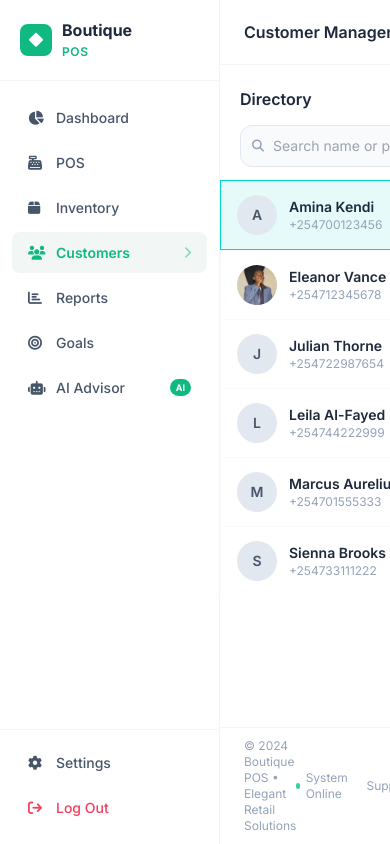
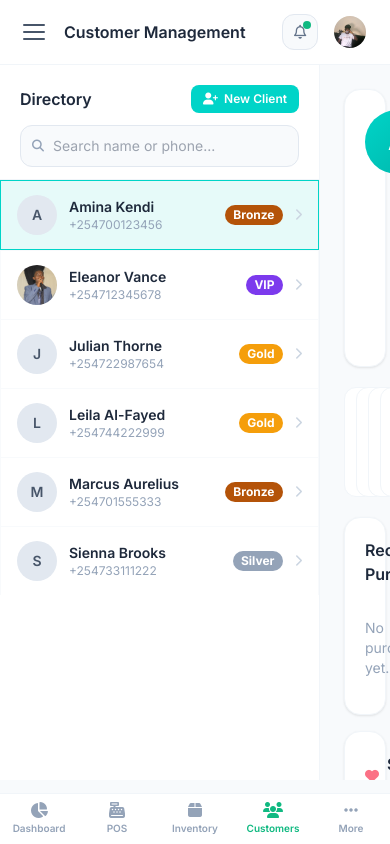
Before and after one commit to Mukungiisaac/Boutique, a Flask app: page /customers in a window 390 px wide. Run offline with Flask 3, Linux system fonts and the light colour scheme; a user stored in the database is signed in; data comes from the database, SQL or seed files in the repository; both versions use the stored data as it was after the commit; data that the repository does not hold is empty; some libraries are stand-ins or nearby versions.

Commit message:
mobile view done

```diff
--- a/app/templates/base.html
+++ b/app/templates/base.html
@@ -8,12 +8,16 @@
   <link rel="preconnect" href="https://fonts.googleapis.com"/>
   <link rel="preconnect" href="https://fonts.gstatic.com" crossorigin/>
   <link href="https://fonts.googleapis.com/css2?family=Inter:wght@300;400;500;600;700&display=swap" rel="stylesheet"/>
+  <link rel="stylesheet" href="https://cdnjs.cloudflare.com/ajax/libs/font-awesome/6.5.0/css/all.min.css"/>
+
+  <!-- Tailwind CSS CDN -->
   <script src="https://cdn.tailwindcss.com"></script>
-  <script src="https://cdn.jsdelivr.net/npm/chart.js@4.4.0/dist/chart.umd.min.js"></script>
-  <link rel="stylesheet" href="https://cdnjs.cloudflare.com/ajax/libs/font-awesome/6.5.0/css/all.min.css"/>
+
+  <!-- Tailwind Configuration - Must come AFTER the CDN script -->
   <script>
     // Dynamic theme color from settings
     const THEME = '{{ theme_color }}';
+
     // Derive dark (-15% lightness) and light (95% lightness tint) variants
     function hexToHsl(hex) {
       let r = parseInt(hex.slice(1,3),16)/255, g = parseInt(hex.slice(3,5),16)/255, b = parseInt(hex.slice(5,7),16)/255;
@@ -21,15 +25,19 @@
       if(max===min){h=s=0;}else{let d=max-min;s=l>.5?d/(2-max-min):d/(max+min);switch(max){case r:h=(g-b)/d+(g<b?6:0);break;case g:h=(b-r)/d+2;break;case b:h=(r-g)/d+4;break;}h/=6;}
       return [Math.round(h*360), Math.round(s*100), Math.round(l*100)];
     }
+
     function hslToHex(h,s,l) {
       s/=100;l/=100;let a=s*Math.min(l,1-l),f=n=>{let k=(n+h/30)%12,c=a*Math.max(Math.min(k-3,9-k,1),-1);return Math.round(255*(l-c)).toString(16).padStart(2,'0');};
       return '#'+f(0)+f(8)+f(4);
     }
+
     const [h,s,l] = hexToHsl(THEME);
     const THEME_DARK  = hslToHex(h, s, Math.max(l-12, 10));
     const THEME_LIGHT = hslToHex(h, Math.round(s*0.3), 96);
     const THEME_RING  = THEME + '26'; // 15% opacity for focus ring
 
+    // Configure Tailwind
+    if (typeof tailwind !== 'undefined') {
       tailwind.config = {
         theme: {
           extend: {
@@ -45,6 +53,7 @@
             }
           }
         }
+      };
     }
 
     // Inject CSS variables for inline styles
@@ -54,6 +63,9 @@
       document.documentElement.style.setProperty('--theme-light', THEME_LIGHT);
     });
   </script>
+
+  <!-- Chart.js -->
+  <script src="https://cdn.jsdelivr.net/npm/chart.js@4.4.0/dist/chart.umd.min.js"></script>
   <style>
     body { font-family: 'Inter', sans-serif; }
     ::-webkit-scrollbar { width: 5px; height: 5px; }
@@ -69,6 +81,33 @@
     .modal-content { animation: scaleIn .2s ease; }
     @keyframes scaleIn { from { transform: scale(.95); opacity: 0; } to { transform: scale(1); opacity: 1; } }
     input:focus, select:focus, textarea:focus { outline: none; border-color: var(--theme, #00D4C8) !important; box-shadow: 0 0 0 3px var(--theme-ring, rgba(0,212,200,.15)); }
+
+    /* ── Mobile sidebar drawer ── */
+    #sidebar {
+      transition: transform .28s cubic-bezier(.4,0,.2,1);
+    }
+    #sidebar.sidebar-open {
+      transform: translateX(0) !important;
+    }
+    #sidebarOverlay {
+      transition: opacity .28s ease;
+    }
+
+    /* ── Hamburger animation ── */
+    .ham-line { display:block; width:22px; height:2px; background:#475569; border-radius:2px; transition: all .25s ease; transform-origin: center; }
+    .ham-open .ham-line:nth-child(1) { transform: translateY(6px) rotate(45deg); }
+    .ham-open .ham-line:nth-child(2) { opacity:0; transform: scaleX(0); }
+    .ham-open .ham-line:nth-child(3) { transform: translateY(-6px) rotate(-45deg); }
+
+    /* ── Mobile bottom nav ── */
+    #mobileNav a { flex:1; display:flex; flex-direction:column; align-items:center; gap:3px; padding:8px 4px; font-size:10px; font-weight:600; color:#94a3b8; text-decoration:none; transition:color .15s; }
+    #mobileNav a.active, #mobileNav a:hover { color:var(--theme,#00D4C8); }
+    #mobileNav a i { font-size:16px; }
+
+    /* ── Ensure page content doesn't hide behind bottom nav on mobile ── */
+    @media (max-width: 767px) {
+      .main-content-area { padding-bottom: 64px; }
+    }
   </style>
   {% block extra_head %}{% endblock %}
 </head>
@@ -77,67 +116,95 @@
 <!-- ===== APP SHELL ===== -->
 <div class="flex h-screen overflow-hidden">
 
-  <!-- Sidebar -->
-  <aside class="w-[220px] flex-shrink-0 bg-white border-r border-slate-100 flex flex-col h-full">
-    <!-- Logo -->
-    <div class="px-5 py-5 border-b border-slate-100">
+  <!-- ── Mobile overlay backdrop ── -->
+  <div id="sidebarOverlay"
+       class="fixed inset-0 bg-black/50 z-40 hidden md:hidden"
+       onclick="closeSidebar()"></div>
+
+  <!-- ── Sidebar (desktop: always visible | mobile: slide-in drawer) ── -->
+  <aside id="sidebar"
+         class="fixed md:relative z-50 md:z-auto
+                w-[260px] md:w-[220px] flex-shrink-0
+                bg-white border-r border-slate-100
+                flex flex-col h-full
+                -translate-x-full md:translate-x-0">
+
+    <!-- Logo + close button (mobile) -->
+    <div class="px-5 py-5 border-b border-slate-100 flex items-center justify-between">
       <a href="{{ url_for('dashboard.index') }}" class="flex items-center gap-2.5" style="text-decoration:none">
         <div class="w-8 h-8 rounded-lg flex items-center justify-center" style="background:var(--theme, #00D4C8)">
           <i class="fa-solid fa-diamond text-white text-sm"></i>
         </div>
-        <span class="font-bold text-slate-800 text-base leading-tight">{{ store_name.split()[0] if store_name else 'Boutique' }}<br><span style="color:var(--theme, #00D4C8);font-size:.75rem;font-weight:600;letter-spacing:.05em">{{ store_name.split()[1] if store_name.split()|length > 1 else 'POS' }}</span></span>
+        <span class="font-bold text-slate-800 text-base leading-tight">
+          {{ store_name.split()[0] if store_name else 'Boutique' }}<br>
+          <span style="color:var(--theme, #00D4C8);font-size:.75rem;font-weight:600;letter-spacing:.05em">
+            {{ store_name.split()[1] if store_name.split()|length > 1 else 'POS' }}
+          </span>
+        </span>
       </a>
+      <!-- Close button — mobile only -->
+      <button onclick="closeSidebar()"
+              class="md:hidden w-8 h-8 rounded-lg flex items-center justify-center text-slate-400 hover:bg-slate-100 transition">
+        <i class="fa-solid fa-xmark"></i>
+      </button>
     </div>
 
     <!-- Nav -->
-    <nav class="flex-1 px-3 py-4 space-y-1 overflow-y-auto">
+    <nav class="flex-1 px-3 py-4 space-y-0.5 overflow-y-auto">
       <a href="{{ url_for('dashboard.index') }}"
+         onclick="closeSidebar()"
          class="sidebar-link {% if request.endpoint and 'dashboard' in request.endpoint %}active{% endif %}">
         <i class="fa-solid fa-chart-pie w-4"></i> Dashboard
         {% if request.endpoint and 'dashboard' in request.endpoint %}
         <i class="fa-solid fa-chevron-right ml-auto text-xs opacity-50"></i>{% endif %}
       </a>
       <a href="{{ url_for('pos.index') }}"
+         onclick="closeSidebar()"
          class="sidebar-link {% if request.endpoint and 'pos' in request.endpoint %}active{% endif %}">
         <i class="fa-solid fa-cash-register w-4"></i> POS
         {% if request.endpoint and 'pos' in request.endpoint %}
         <i class="fa-solid fa-chevron-right ml-auto text-xs opacity-50"></i>{% endif %}
       </a>
       <a href="{{ url_for('inventory.index') }}"
+         onclick="closeSidebar()"
          class="sidebar-link {% if request.endpoint and 'inventory' in request.endpoint %}active{% endif %}">
         <i class="fa-solid fa-box w-4"></i> Inventory
         {% if request.endpoint and 'inventory' in request.endpoint %}
         <i class="fa-solid fa-chevron-right ml-auto text-xs opacity-50"></i>{% endif %}
       </a>
       <a href="{{ url_for('customers.index') }}"
+         onclick="closeSidebar()"
          class="sidebar-link {% if request.endpoint and 'customers' in request.endpoint %}active{% endif %}">
         <i class="fa-solid fa-users w-4"></i> Customers
         {% if request.endpoint and 'customers' in request.endpoint %}
         <i class="fa-solid fa-chevron-right ml-auto text-xs opacity-50"></i>{% endif %}
       </a>
       <a href="{{ url_for('reports.index') }}"
+         onclick="closeSidebar()"
          class="sidebar-link {% if request.endpoint and 'reports' in request.endpoint %}active{% endif %}">
         <i class="fa-solid fa-chart-bar w-4"></i> Reports
         {% if request.endpoint and 'reports' in request.endpoint %}
         <i class="fa-solid fa-chevron-right ml-auto text-xs opacity-50"></i>{% endif %}
       </a>
       <a href="{{ url_for('goals.index') }}"
+         onclick="closeSidebar()"
          class="sidebar-link {% if request.endpoint and 'goals' in request.endpoint %}active{% endif %}">
         <i class="fa-solid fa-bullseye w-4"></i> Goals
         {% if request.endpoint and 'goals' in request.endpoint %}
         <i class="fa-solid fa-chevron-right ml-auto text-xs opacity-50"></i>{% endif %}
       </a>
       <a href="{{ url_for('ai.index') }}"
-         class="sidebar-link {% if request.endpoint and request.endpoint.startswith('ai') %}active{% endif %}"
-         style="{% if request.endpoint and request.endpoint.startswith('ai') %}{% else %}{% endif %}">
+         onclick="closeSidebar()"
+         class="sidebar-link {% if request.endpoint and request.endpoint.startswith('ai') %}active{% endif %}">
         <i class="fa-solid fa-robot w-4"></i> AI Advisor
         <span class="ml-auto text-[9px] font-bold px-1.5 py-0.5 rounded-full text-white" style="background:var(--theme)">AI</span>
       </a>
     </nav>
 
     <!-- Bottom links -->
-    <div class="px-3 pb-4 border-t border-slate-100 pt-3 space-y-1">
+    <div class="px-3 pb-4 border-t border-slate-100 pt-3 space-y-0.5">
       <a href="{{ url_for('settings.index') }}"
+         onclick="closeSidebar()"
          class="sidebar-link {% if request.endpoint and 'settings' in request.endpoint %}active{% endif %}">
         <i class="fa-solid fa-cog w-4"></i> Settings
       </a>
@@ -149,32 +216,40 @@
   </aside>
 
   <!-- Main area -->
-  <div class="flex-1 flex flex-col h-full overflow-hidden">
+  <div class="flex-1 flex flex-col h-full overflow-hidden min-w-0">
 
     <!-- Top bar -->
-    <header class="bg-white border-b border-slate-100 px-6 py-3 flex items-center gap-4 z-10 flex-shrink-0">
-      <h1 class="font-semibold text-slate-800 text-base flex-shrink-0">{% block page_title %}Dashboard{% endblock %}</h1>
+    <header class="bg-white border-b border-slate-100 px-4 md:px-6 py-3 flex items-center gap-3 z-10 flex-shrink-0">
 
-      <!-- Global search -->
-      <div class="flex-1 max-w-md relative" id="globalSearchWrap">
+      <!-- Hamburger — mobile only -->
+      <button id="hamburgerBtn"
+              onclick="toggleSidebar()"
+              class="md:hidden flex flex-col gap-[5px] justify-center items-center w-9 h-9 rounded-xl hover:bg-slate-100 transition flex-shrink-0"
+              aria-label="Toggle menu">
+        <span class="ham-line"></span>
+        <span class="ham-line"></span>
+        <span class="ham-line"></span>
+      </button>
+
+      <h1 class="font-semibold text-slate-800 text-base flex-shrink-0 truncate">{% block page_title %}Dashboard{% endblock %}</h1>
+
+      <!-- Global search — hidden on very small screens -->
+      <div class="flex-1 max-w-md relative hidden sm:block" id="globalSearchWrap">
         <i class="fa-solid fa-magnifying-glass absolute left-3 top-1/2 -translate-y-1/2 text-slate-400 text-xs"></i>
         <input type="text" id="globalSearch" placeholder="Quick search..."
                class="w-full pl-9 pr-4 py-2 text-sm bg-slate-50 border border-slate-200 rounded-xl transition-all"/>
         <div id="searchDropdown" class="hidden absolute top-full mt-1 left-0 right-0 bg-white border border-slate-200 rounded-xl shadow-lg z-50 overflow-hidden"></div>
       </div>
 
-      <div class="ml-auto flex items-center gap-3">
+      <div class="ml-auto flex items-center gap-2">
 
-        <!-- ===== Notification Bell ===== -->
+        <!-- Notification Bell -->
         <div class="relative" id="notifWrap">
-          <button id="notifBtn"
-                  onclick="toggleNotif()"
+          <button id="notifBtn" onclick="toggleNotif()"
                   class="relative w-9 h-9 rounded-xl bg-slate-50 border border-slate-200 flex items-center justify-center hover:bg-slate-100 transition">
             <i class="fa-regular fa-bell text-slate-500 text-sm"></i>
             <span id="notifDot" class="absolute top-1.5 right-1.5 w-2 h-2 rounded-full hidden" style="background:var(--theme)"></span>
           </button>
-
-          <!-- Dropdown -->
           <div id="notifDropdown"
                class="hidden absolute right-0 top-full mt-2 w-80 bg-white border border-slate-200 rounded-2xl shadow-modal z-[200] overflow-hidden">
             <div class="flex items-center justify-between px-4 py-3 border-b border-slate-100">
@@ -183,8 +258,7 @@
             </div>
             <div id="notifList" class="max-h-72 overflow-y-auto divide-y divide-slate-50">
               <div class="px-4 py-8 text-center text-sm text-slate-400">
-                <i class="fa-regular fa-bell-slash text-2xl block mb-2 text-slate-200"></i>
-                Loading…
+                <i class="fa-regular fa-bell-slash text-2xl block mb-2 text-slate-200"></i>Loading…
               </div>
             </div>
             <div class="px-4 py-2.5 border-t border-slate-100 text-center">
@@ -193,54 +267,40 @@
           </div>
         </div>
 
-        <!-- ===== User Menu ===== -->
+        <!-- User Menu -->
         <div class="relative" id="userMenuWrap">
-          <button id="userMenuBtn"
-                  onclick="toggleUserMenu()"
+          <button id="userMenuBtn" onclick="toggleUserMenu()"
                   class="flex items-center gap-2 px-2 py-1 rounded-xl hover:bg-slate-50 transition cursor-pointer">
             <div class="w-8 h-8 rounded-full flex items-center justify-center text-white text-xs font-bold overflow-hidden flex-shrink-0" style="background:var(--theme, #00D4C8)">
               {% if current_user.avatar %}
-              <img src="{{ upload_url(current_user.avatar) }}"
-                   class="w-full h-full object-cover" alt="{{ current_user.name }}">
-              {% else %}
-              {{ current_user.name[0] | upper }}
-              {% endif %}
+              <img src="{{ upload_url(current_user.avatar) }}" class="w-full h-full object-cover" alt="{{ current_user.name }}">
+              {% else %}{{ current_user.name[0] | upper }}{% endif %}
             </div>
             <span class="text-sm font-medium text-slate-700 hidden md:block">{{ current_user.name.split()[0] }}</span>
             <i class="fa-solid fa-chevron-down text-slate-400 text-[10px] hidden md:block"></i>
           </button>
-
-          <!-- Dropdown -->
           <div id="userMenuDropdown"
                class="hidden absolute right-0 top-full mt-2 w-56 bg-white border border-slate-200 rounded-2xl shadow-modal z-[200] overflow-hidden">
-            <!-- User info header -->
             <div class="px-4 py-3 border-b border-slate-100 flex items-center gap-3">
               <div class="w-10 h-10 rounded-full overflow-hidden flex items-center justify-center text-white text-sm font-bold flex-shrink-0" style="background:var(--theme)">
                 {% if current_user.avatar %}
-                <img src="{{ upload_url(current_user.avatar) }}"
-                     class="w-full h-full object-cover" alt="{{ current_user.name }}">
-                {% else %}
-                {{ current_user.name[0] | upper }}
-                {% endif %}
+                <img src="{{ upload_url(current_user.avatar) }}" class="w-full h-full object-cover" alt="{{ current_user.name }}">
+                {% else %}{{ current_user.name[0] | upper }}{% endif %}
               </div>
               <div class="min-w-0">
                 <p class="text-sm font-semibold text-slate-800 truncate">{{ current_user.name }}</p>
                 <p class="text-xs text-slate-400 truncate">{{ current_user.email }}</p>
               </div>
             </div>
-            <!-- Menu items -->
             <div class="py-1.5">
-              <a href="{{ url_for('settings.index') }}"
-                 class="flex items-center gap-3 px-4 py-2.5 text-sm text-slate-600 hover:bg-slate-50 transition">
+              <a href="{{ url_for('settings.index') }}" class="flex items-center gap-3 px-4 py-2.5 text-sm text-slate-600 hover:bg-slate-50 transition">
                 <i class="fa-solid fa-user-pen w-4 text-slate-400"></i> Edit Profile
               </a>
-              <a href="{{ url_for('settings.index') }}"
-                 class="flex items-center gap-3 px-4 py-2.5 text-sm text-slate-600 hover:bg-slate-50 transition">
+              <a href="{{ url_for('settings.index') }}" class="flex items-center gap-3 px-4 py-2.5 text-sm text-slate-600 hover:bg-slate-50 transition">
                 <i class="fa-solid fa-cog w-4 text-slate-400"></i> Settings
               </a>
               <div class="border-t border-slate-100 my-1"></div>
-              <a href="{{ url_for('auth.logout') }}"
-                 class="flex items-center gap-3 px-4 py-2.5 text-sm text-rose-500 hover:bg-rose-50 transition">
+              <a href="{{ url_for('auth.logout') }}" class="flex items-center gap-3 px-4 py-2.5 text-sm text-rose-500 hover:bg-rose-50 transition">
                 <i class="fa-solid fa-arrow-right-from-bracket w-4"></i> Log Out
               </a>
             </div>
@@ -271,24 +331,55 @@
     {% endwith %}
 
     <!-- Page content -->
-    <main class="flex-1 overflow-y-auto">
+    <main class="flex-1 overflow-y-auto main-content-area">
       {% block app_content %}{% endblock %}
     </main>
 
-    <!-- Footer -->
-    <footer class="bg-white border-t border-slate-100 px-6 py-2.5 flex items-center justify-between text-xs text-slate-400 flex-shrink-0">
+    <!-- Footer — hidden on mobile -->
+    <footer class="hidden md:flex bg-white border-t border-slate-100 px-6 py-2.5 items-center justify-between text-xs text-slate-400 flex-shrink-0">
       <span>&copy; 2024 {{ store_name }} &bull; Elegant Retail Solutions</span>
       <div class="flex items-center gap-4">
         <span class="flex items-center gap-1.5">
           <span class="w-1.5 h-1.5 bg-emerald-400 rounded-full inline-block"></span> System Online
         </span>
         <a href="#" class="hover:text-slate-600">Support</a>
-        <a href="#" class="hover:text-slate-600">Legal</a>
       </div>
     </footer>
 
   </div>
 </div>
+
+<!-- ── Mobile bottom navigation bar ── -->
+<nav id="mobileNav"
+     class="md:hidden fixed bottom-0 left-0 right-0 z-30 bg-white border-t border-slate-100 flex items-center"
+     style="padding-bottom: env(safe-area-inset-bottom)">
+  <a href="{{ url_for('dashboard.index') }}"
+     class="{% if request.endpoint and 'dashboard' in request.endpoint %}active{% endif %}">
+    <i class="fa-solid fa-chart-pie"></i>
+    <span>Dashboard</span>
+  </a>
+  <a href="{{ url_for('pos.index') }}"
+     class="{% if request.endpoint and 'pos' in request.endpoint %}active{% endif %}">
+    <i class="fa-solid fa-cash-register"></i>
+    <span>POS</span>
+  </a>
+  <a href="{{ url_for('inventory.index') }}"
+     class="{% if request.endpoint and 'inventory' in request.endpoint %}active{% endif %}">
+    <i class="fa-solid fa-box"></i>
+    <span>Inventory</span>
+  </a>
+  <a href="{{ url_for('customers.index') }}"
+     class="{% if request.endpoint and 'customers' in request.endpoint %}active{% endif %}">
+    <i class="fa-solid fa-users"></i>
+    <span>Customers</span>
+  </a>
+  <!-- More → opens sidebar -->
+  <button onclick="toggleSidebar()"
+          style="flex:1;display:flex;flex-direction:column;align-items:center;gap:3px;padding:8px 4px;font-size:10px;font-weight:600;color:#94a3b8;background:none;border:none;cursor:pointer;">
+    <i class="fa-solid fa-ellipsis" style="font-size:16px"></i>
+    <span>More</span>
+  </button>
+</nav>
 
 <!-- Toast notification container -->
 <div id="toastContainer" class="fixed bottom-6 right-6 z-[9999] space-y-3 pointer-events-none"></div>
@@ -477,7 +568,46 @@ async function markAllRead() {
 
 
 
-// Auto-dismiss flash messages
+// ===== Sidebar / Hamburger =====
+var sidebarOpen = false;
+
+function openSidebar() {
+  sidebarOpen = true;
+  var sidebar  = document.getElementById('sidebar');
+  var overlay  = document.getElementById('sidebarOverlay');
+  var btn      = document.getElementById('hamburgerBtn');
+  sidebar.classList.add('sidebar-open');
+  overlay.classList.remove('hidden');
+  if (btn) btn.classList.add('ham-open');
+  document.body.style.overflow = 'hidden';
+}
+
+function closeSidebar() {
+  sidebarOpen = false;
+  var sidebar  = document.getElementById('sidebar');
+  var overlay  = document.getElementById('sidebarOverlay');
+  var btn      = document.getElementById('hamburgerBtn');
+  sidebar.classList.remove('sidebar-open');
+  overlay.classList.add('hidden');
+  if (btn) btn.classList.remove('ham-open');
+  document.body.style.overflow = '';
+}
+
+function toggleSidebar() {
+  sidebarOpen ? closeSidebar() : openSidebar();
+}
+
+// Close sidebar on Escape key
+document.addEventListener('keydown', function(e) {
+  if (e.key === 'Escape' && sidebarOpen) closeSidebar();
+});
+
+// Auto-close sidebar on desktop resize
+window.addEventListener('resize', function() {
+  if (window.innerWidth >= 768 && sidebarOpen) closeSidebar();
+});
+
+
 setTimeout(function() {
   var fc = document.getElementById('flashContainer');
   if (fc) fc.style.display = 'none';
```
Also changed, not shown: boutique.db. Lines whose indentation alone changed are shown as unchanged.
